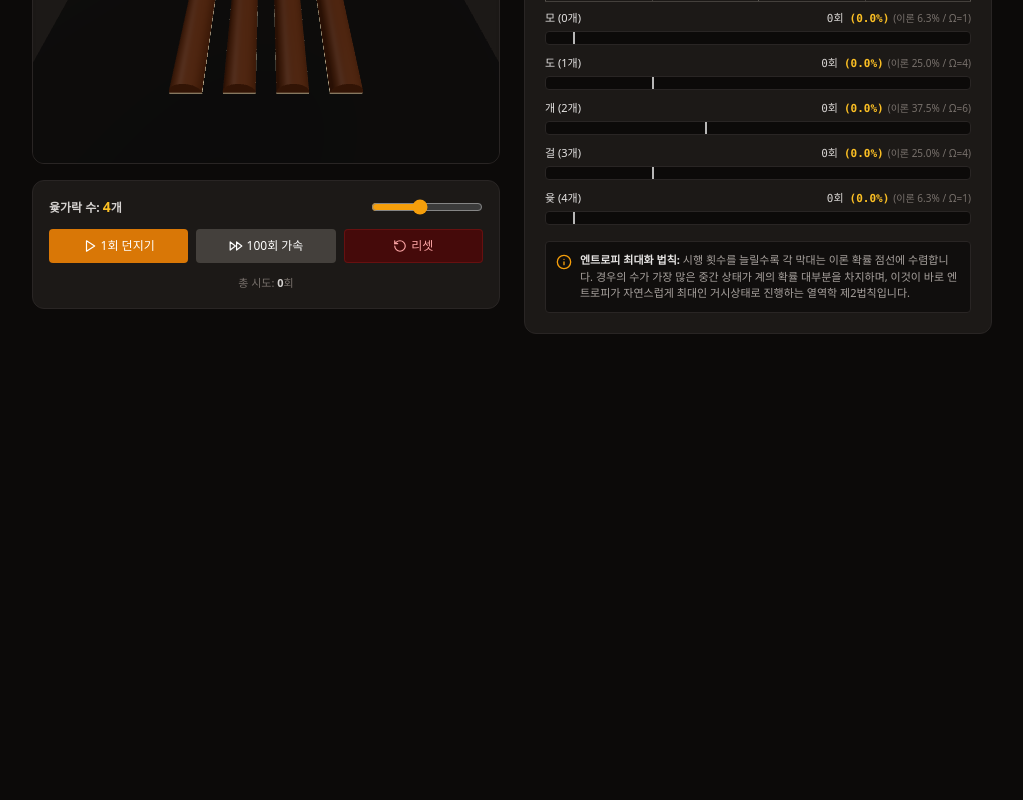
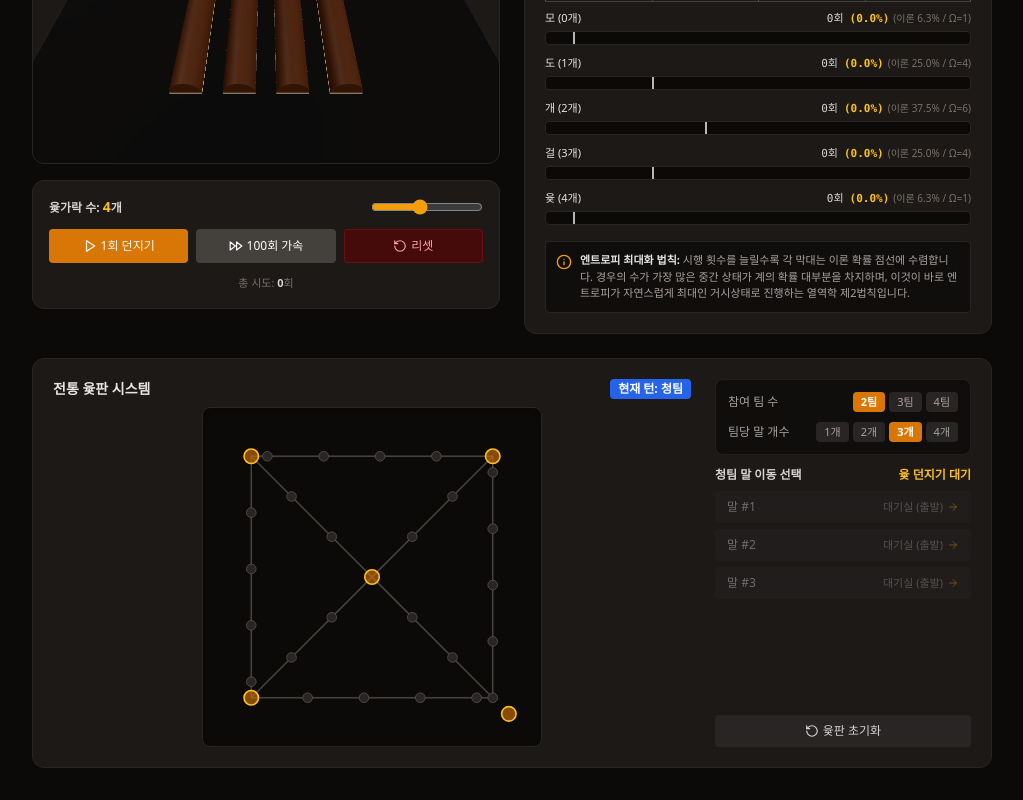
Before and after one commit to ty3370/vercel-yut-entropy, a Next.js app: page / in a window 1280 px wide. Shown: the part 212-1012 px from the top of the page, without its empty margins (128-1151 px from the left). Before the commit the page ends 800 px from the top, so only its background shows below. Built offline with nearby package versions, Linux system fonts and the light colour scheme.

Commit message:
Update page.tsx

```diff
--- a/app/page.tsx
+++ b/app/page.tsx
@@ -3,6 +3,7 @@
 import React, { useState } from "react";
 import dynamic from "next/dynamic";
 import { RotateCcw, Play, FastForward, Info } from "lucide-react";
+import { YutBoard } from "@/components/YutBoard";
 
 // 클라이언트 사이드에서만 Three.js 캔버스 로딩
 const YutScene = dynamic(
@@ -25,6 +26,7 @@ export default function Home() {
   const [counts, setCounts] = useState<{ [key: number]: number }>({ 0: 0, 1: 0, 2: 0, 3: 0, 4: 0 });
   const [totalThrows, setTotalThrows] = useState<number>(0);
   const [isRolling, setIsRolling] = useState<boolean>(false);
+  const [lastRoll, setLastRoll] = useState<number | null>(null); // 최근 윷 결과 (윷판 말 이동용)
 
   // 윷 개수 변경 시 초기화
   const handleStickCountChange = (newCount: number) => {
@@ -35,6 +37,7 @@ export default function Home() {
     for (let i = 0; i <= val; i++) initCounts[i] = 0;
     setCounts(initCounts);
     setTotalThrows(0);
+    setLastRoll(null);
   };
 
   // 던지기 실행
@@ -49,20 +52,26 @@ export default function Home() {
         setCurrentStates(newStates);
         setCounts((prev) => ({ ...prev, [flats]: (prev[flats] || 0) + 1 }));
         setTotalThrows((prev) => prev + 1);
+        setLastRoll(flats);
         setIsRolling(false);
       }, 400);
     } else {
       const nextCounts = { ...counts };
       let last = currentStates;
+      let lastFlats = 0;
       for (let i = 0; i < times; i++) {
         const s = Array.from({ length: stickCount }, () => Math.random() < 0.5);
         const f = s.filter(Boolean).length;
         nextCounts[f] = (nextCounts[f] || 0) + 1;
-        if (i === times - 1) last = s;
+        if (i === times - 1) {
+          last = s;
+          lastFlats = f;
+        }
       }
       setCurrentStates(last);
       setCounts(nextCounts);
       setTotalThrows((prev) => prev + times);
+      setLastRoll(lastFlats);
     }
   };
 
@@ -72,6 +81,7 @@ export default function Home() {
     setCounts(initCounts);
     setTotalThrows(0);
     setCurrentStates(Array(stickCount).fill(false));
+    setLastRoll(null);
   };
 
   const totalMicrostates = Math.pow(2, stickCount);
@@ -141,7 +151,7 @@ export default function Home() {
           </div>
         </div>
 
-        {/* 결과 막대그래프 (0% ~ 100% 절대 확률 스케일) */}
+        {/* 결과 막대그래프 (0% ~ 100% 절대 확률 스케일 & 개수 표시) */}
         <div className="bg-stone-900 border border-stone-800 p-5 rounded-xl flex flex-col justify-between">
           <div>
             <div className="flex justify-between items-baseline mb-1">
@@ -227,6 +237,11 @@ export default function Home() {
           </div>
         </div>
       </div>
+
+      {/* 하단 전통 윷판 시스템 (팀 수, 팀당 말 수 포함) */}
+      <div className="w-full">
+        <YutBoard lastRoll={lastRoll} />
+      </div>
     </main>
   );
 }
```
